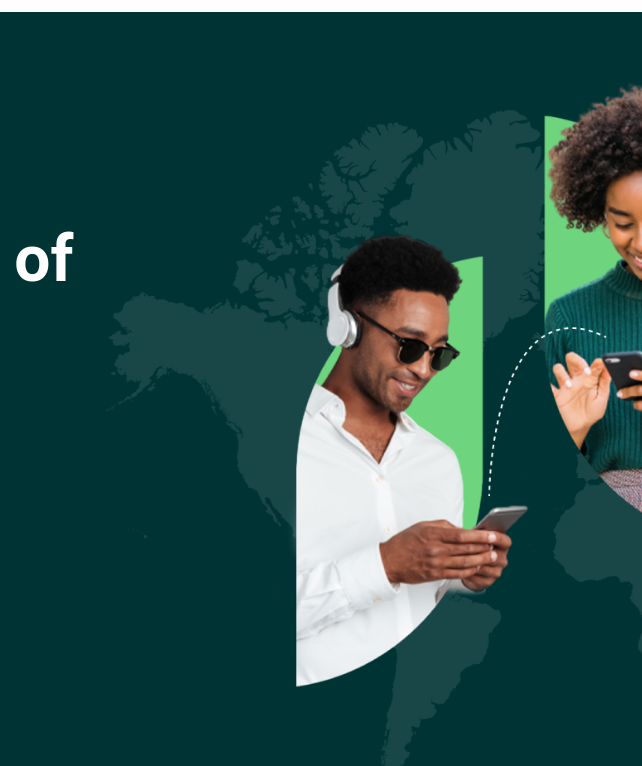
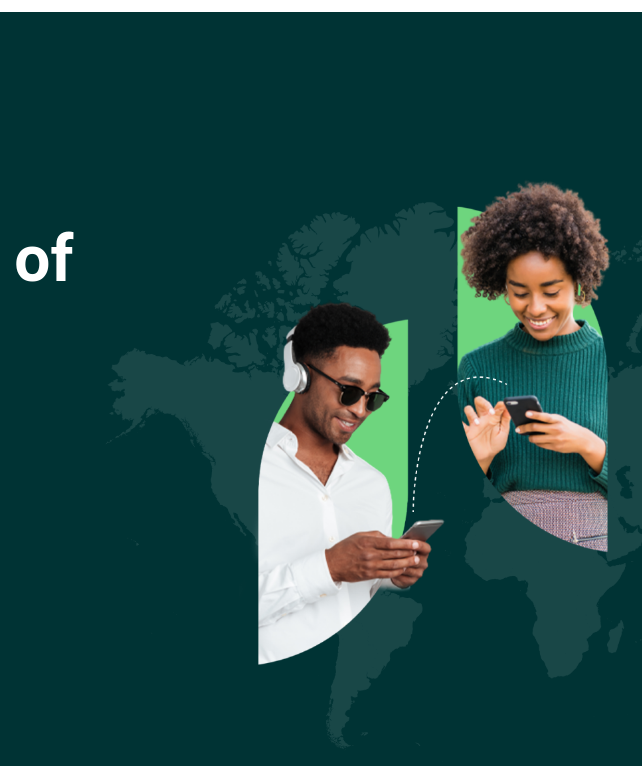
Before and after one commit to olumidex/EdenDest, a plain HTML site: page index.html in a window 1280 px wide. Shown: the part 58-824 px from the top of the page, 638-1280 px from the left. Drawn offline with nearby package versions, Linux system fonts and the light colour scheme.

Commit message:
Update style.css
just made a change

```diff
--- a/style.css
+++ b/style.css
@@ -3,6 +3,12 @@
     padding: 0;
     box-sizing: border-box;
     font-family: Roboto;
+}
+
+body, html{
+    padding: 0;
+    margin: 0;
+    max-width: 100%;
 }
 
 header, section{
@@ -71,7 +77,8 @@ header h1{
 }
 
 .mg{
-    width: 1060px;
+    margin-top: 100px;
+    width: 850px;
 }
 
 header .p1{
```
